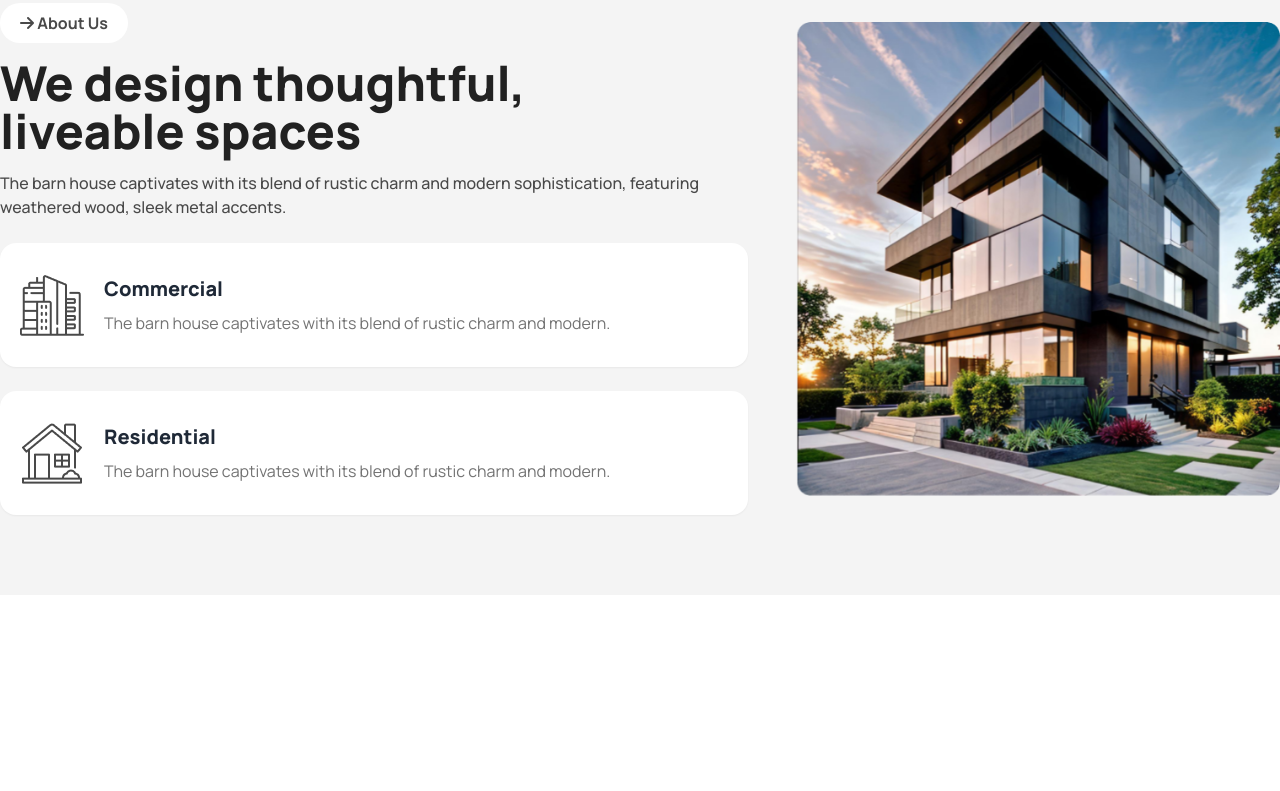
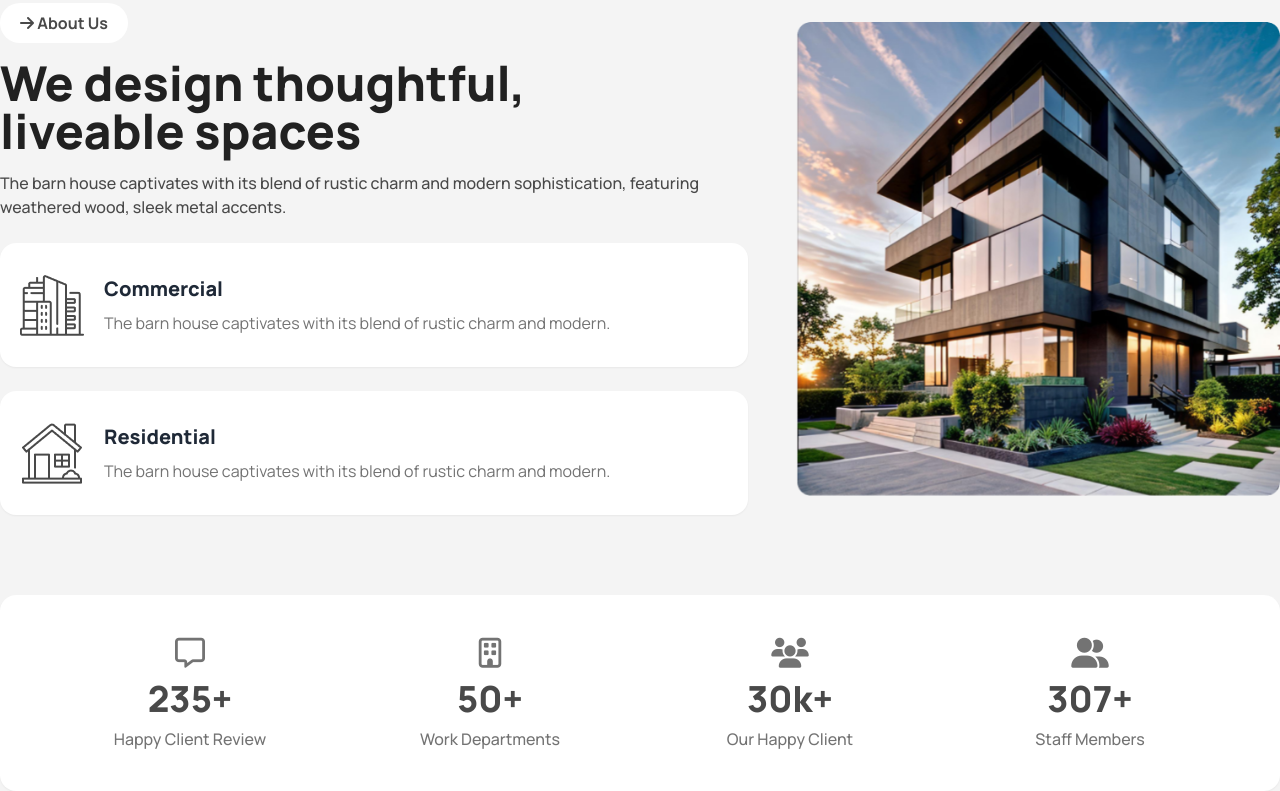
Before and after one commit to Jakaria030/rinterio, a plain HTML site: page index.html in a window 1280 px wide. Shown: the part 971-1762 px from the top of the page. Before the commit the page ends 1566 px from the top, so only its background shows below. Drawn offline with nearby package versions, Linux system fonts and the light colour scheme.

Commit message:
statistics section completed

```diff
--- a/index.html
+++ b/index.html
@@ -142,7 +142,7 @@
     <!-- Main section start -->
     <main class="bg-gray-1/50">
         <!-- About Us section start -->
-        <section class="container mx-auto px-5 sm:px-0 py-10 sm:py-20 ">
+        <section class="container mx-auto px-5 sm:px-0 py-10 sm:py-20">
             <div class="hidden lg:block relative bg-curve-line bg-no-repeat h-12 -left-12"></div>
             <div class="flex flex-col lg:flex-row gap-6 md:gap-12">
                 <!-- text content -->
@@ -183,6 +183,33 @@
         </section>
         <!-- About Us section end -->
 
+        <!-- Statistics section start -->
+        <section class="container mx-auto px-5 sm:px-0">
+            <div class="grid grid-cols-1 sm:grid-cols-2 lg:grid-cols-4 bg-white rounded-2xl p-10 shadow-sm">
+                <div class="text-center space-y-2 my-5 lg:my-0">
+                    <i class="fa-regular fa-message text-3xl text-gray-3"></i>
+                    <h2 class="text-4xl font-extrabold text-gray-4">235+</h2>
+                    <p class="text-gray-3 font-medium">Happy Client Review</p>
+                </div>
+                <div class="text-center space-y-2 my-5 lg:my-0">
+                    <i class="fa-regular fa-building text-3xl text-gray-3"></i>
+                    <h2 class="text-4xl font-extrabold text-gray-4">50+</h2>
+                    <p class="text-gray-3 font-medium">Work Departments</p>
+                </div>
+                <div class="text-center space-y-2 my-5 lg:my-0">
+                    <i class="fa-solid fa-users text-3xl text-gray-3"></i>
+                    <h2 class="text-4xl font-extrabold text-gray-4">30k+</h2>
+                    <p class="text-gray-3 font-medium">Our Happy Client</p>
+                </div>
+                <div class="text-center space-y-2 my-5 lg:my-0">
+                    <i class="fa-solid fa-user-group text-3xl text-gray-3"></i>
+                    <h2 class="text-4xl font-extrabold text-gray-4">307+</h2>
+                    <p class="text-gray-3 font-medium">Staff Members</p>
+                </div>
+            </div>
+        </section>
+        <!-- Statistics section end -->
+
     </main>
     <!-- Main section end -->
 
```
